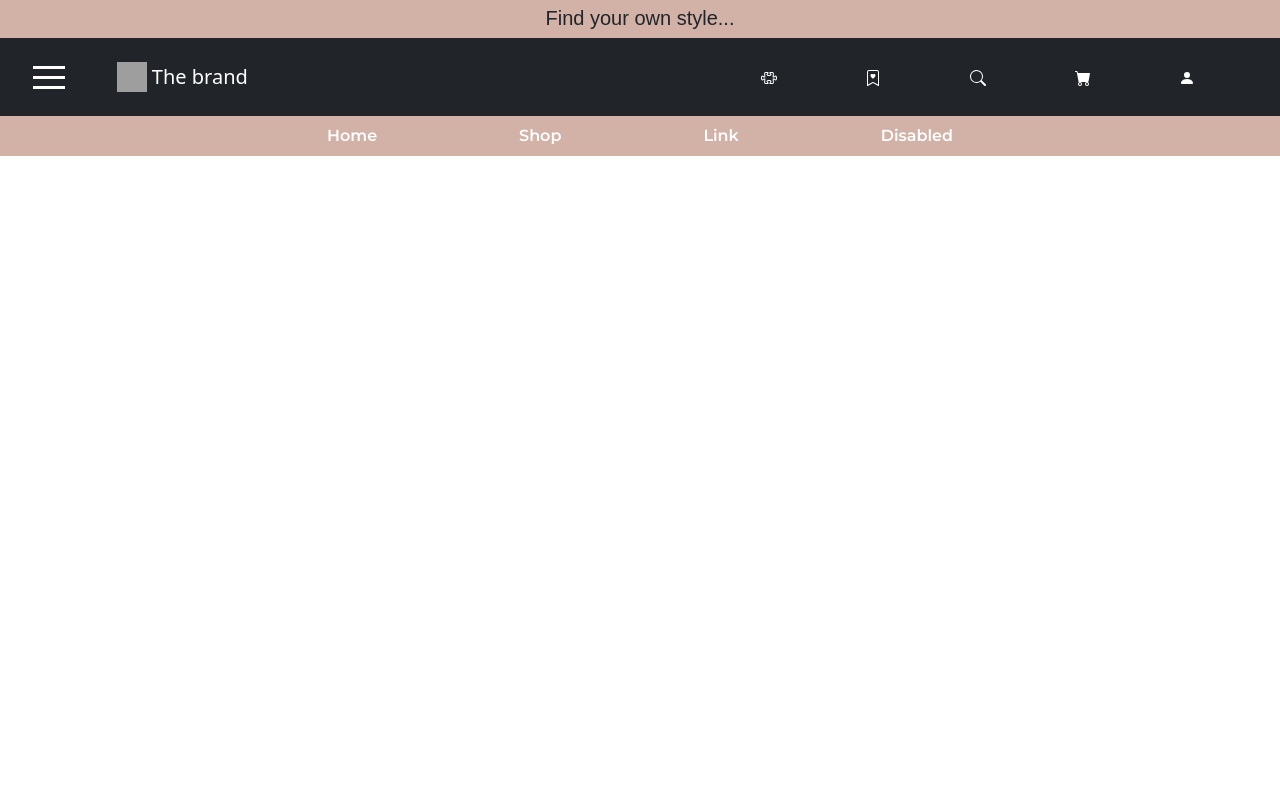
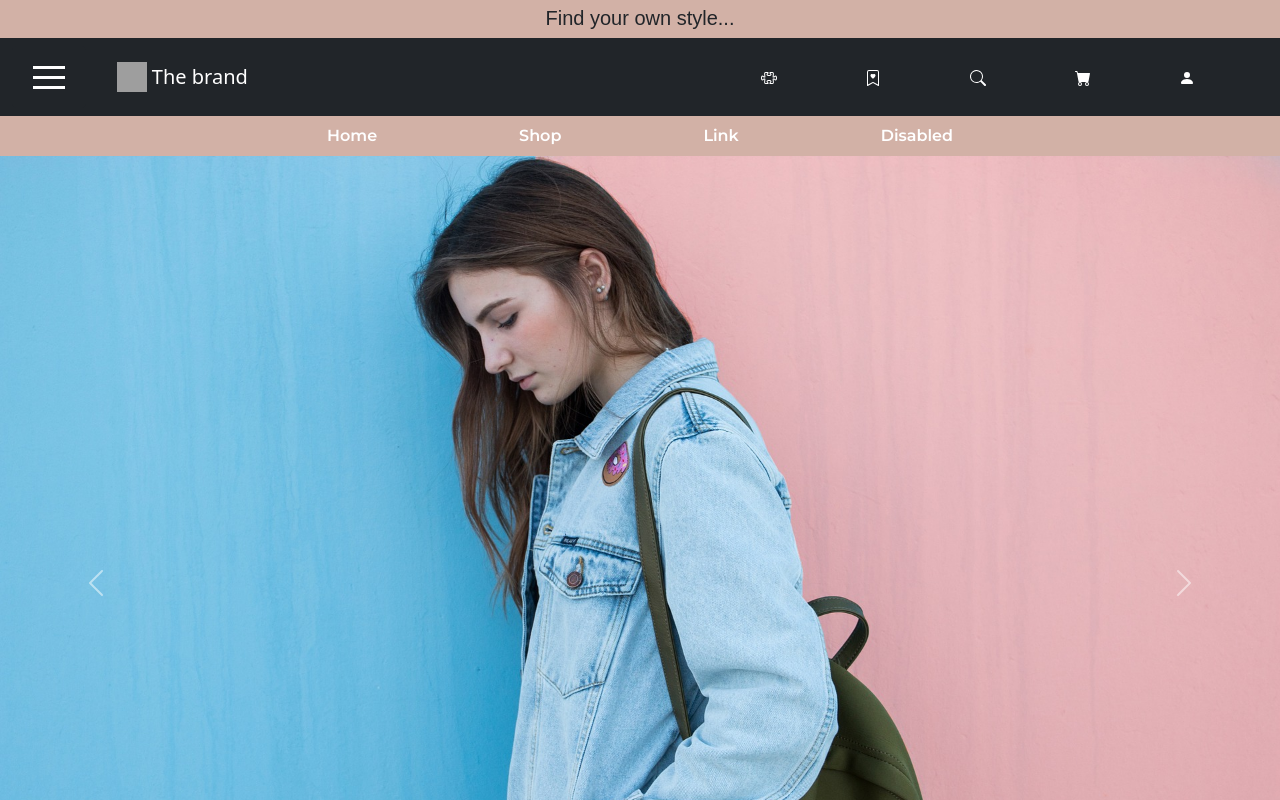
Before and after one commit to kg24sg/Website-Tsioui, a React (Create React App) app in the folder client/: page /home in a window 1280 px wide. Both pictures are taken after a click on the button "Link". Shown: the top 800 px of the page. Built offline with nearby package versions, Linux system fonts and the light colour scheme; grey boxes are pictures that could not be loaded.

Commit message:
make it better

```diff
--- a/client/package.json
+++ b/client/package.json
@@ -19,8 +19,11 @@
     "react-facebook-login": "^4.1.1",
     "react-google-login": "^5.2.2",
     "react-icons": "^4.4.0",
+    "react-native": "^0.69.4",
+    "react-overflow-scrolling": "^1.0.1",
     "react-router-dom": "^6.3.0",
     "react-scripts": "^2.1.3",
+    "react-scroll": "^1.8.7",
     "web-vitals": "^2.1.4"
   },
   "scripts": {
--- a/client/src/App.css
+++ b/client/src/App.css
@@ -1,4 +1,7 @@
-.carousel {
+.fitcontent {
+  height: 10% !important;
+}
+.carousel-headline {
   margin: 0;
   padding-top: 0.5%;
   text-align: center;
--- a/client/src/App.js
+++ b/client/src/App.js
@@ -2,6 +2,7 @@ import React from 'react';
 import './App.css';
 import Header from './Components/Headers/Header';
 import Shop from './Components/Shop/Shop';
+import Home from './Components/Home/Home';
 import 'bootstrap/dist/css/bootstrap.min.css';
 import { BrowserRouter, Routes, Route } from 'react-router-dom';
 
@@ -40,15 +41,25 @@ function App() {
 
   return (
     <div>
-      <Header
-        setIsLogIn={isLogInhandle}
-        setnameOfUser={setnameOfUser}
-        setsessionTime={setsessionTime}
-        isLogIn={isLogIn}
-      />
-
       <BrowserRouter>
+        <Header
+          setIsLogIn={isLogInhandle}
+          setnameOfUser={setnameOfUser}
+          setsessionTime={setsessionTime}
+          isLogIn={isLogIn}
+        />
         <Routes>
+          <Route
+            path="/home"
+            element={
+              <Home
+                setIsLogIn={isLogInhandle}
+                setnameOfUser={setnameOfUser}
+                setsessionTime={setsessionTime}
+                isLogIn={isLogIn}
+              />
+            }
+          />
           <Route path="/shop" element={<Shop />} />
         </Routes>
       </BrowserRouter>
--- a/client/src/Components/Headers/Headline.js
+++ b/client/src/Components/Headers/Headline.js
@@ -4,18 +4,21 @@ import Carousel from 'react-bootstrap/Carousel';
 export default function Headline() {
   const [show, setShow] = useState(true);
   return (
-   <div>
-      <Carousel slide
-      indicators =''
-      nextIcon =''
-       prevIcon='' >
-        <Carousel.Item interval='2000'>
+    <div>
+      <Carousel
+        slide
+        className="carousel-headline"
+        indicators=""
+        nextIcon=""
+        prevIcon=""
+      >
+        <Carousel.Item interval="2000">
           <h5>Find your own style...</h5>
         </Carousel.Item>
-        <Carousel.Item interval='2000'>
+        <Carousel.Item interval="2000">
           <h5>Be different!</h5>
         </Carousel.Item>
       </Carousel>
-      </div>
+    </div>
   );
 }
--- a/client/src/Components/Headers/NavBarSection.js
+++ b/client/src/Components/Headers/NavBarSection.js
@@ -1,12 +1,13 @@
 import React, { useState } from 'react';
 import Nav from 'react-bootstrap/Nav';
+import { Link } from 'react-router-dom';
 
 export default function NavBarSection() {
   return (
     <>
-      <Nav fill className="justify-content-center" activeKey="/">
+      <Nav fill className="justify-content-center" activeKey="/home">
         <Nav.Item>
-          <Nav.Link className="navbarlink" href="/home">
+          <Nav.Link as={Link} to="/home" className="navbarlink">
             Home
           </Nav.Link>
         </Nav.Item>
--- /dev/null
+++ b/client/src/Components/Home/Home.js
@@ -0,0 +1,9 @@
+import React, { Component } from 'react';
+import HomeCarousel from './HomeCarousel';
+export default function Home() {
+  return (
+    <>
+      <HomeCarousel />
+    </>
+  );
+}
--- /dev/null
+++ b/client/src/Components/Home/HomeCarousel.js
@@ -0,0 +1,46 @@
+import React, { Component } from 'react';
+import Carousel from 'react-bootstrap/Carousel';
+
+export default function HomeCarousel() {
+  return (
+    <Carousel>
+      <Carousel.Item>
+        <img
+          className="d-block w-100 fitcontent"
+          src={process.env.PUBLIC_URL + '/images/p1.jpg'}
+          alt="First slide"
+        />
+        <Carousel.Caption>
+          <h3>First slide label</h3>
+          <p>Nulla vitae elit libero, a pharetra augue mollis interdum.</p>
+        </Carousel.Caption>
+      </Carousel.Item>
+      <Carousel.Item>
+        <img
+          className="d-block w-100 fitcontent"
+          src={process.env.PUBLIC_URL + '/images/p1.jpg'}
+          alt="Second slide"
+        />
+
+        <Carousel.Caption>
+          <h3>Second slide label</h3>
+          <p>Lorem ipsum dolor sit amet, consectetur adipiscing elit.</p>
+        </Carousel.Caption>
+      </Carousel.Item>
+      <Carousel.Item>
+        <img
+          className="d-block w-100 fitcontent"
+          src={process.env.PUBLIC_URL + '/images/p1.jpg'}
+          alt="Third slide"
+        />
+
+        <Carousel.Caption>
+          <h3>Third slide label</h3>
+          <p>
+            Praesent commodo cursus magna, vel scelerisque nisl consectetur.
+          </p>
+        </Carousel.Caption>
+      </Carousel.Item>
+    </Carousel>
+  );
+}
--- a/client/src/index.css
+++ b/client/src/index.css
@@ -1,5 +1,4 @@
 body {
-  position:fixed;
   margin: 0;
   font-family: -apple-system, BlinkMacSystemFont, 'Segoe UI', 'Roboto', 'Oxygen',
     'Ubuntu', 'Cantarell', 'Fira Sans', 'Droid Sans', 'Helvetica Neue',
```
Also changed, not shown: 1 other file (tests, documents, lock files or other folders).
